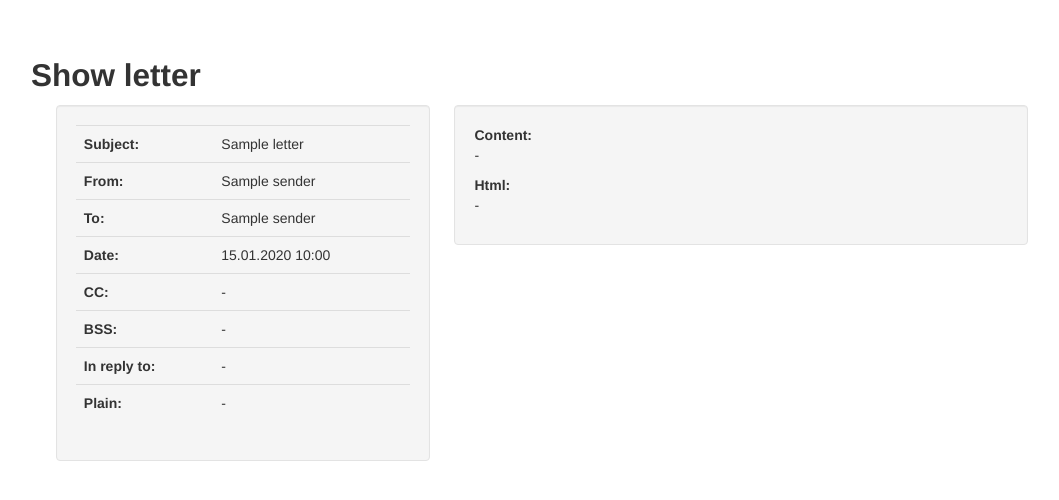
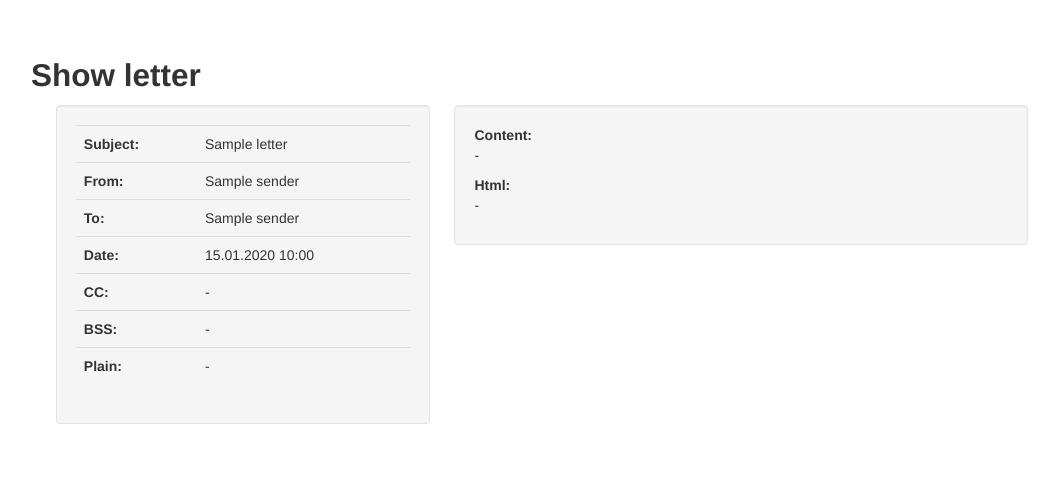
Before and after one commit to dizballanze/debugmail, a Django app: template frontend/templates/project/show-letter.html in a window 1280 px wide. Shown: the top 500 px of the page, without its empty margins (78-1137 px from the left). Run offline with Django 3.2, Linux system fonts and the light colour scheme; the template is opened without the code that fills it: most values are stand-ins (such as "Sample title", 1, 10 or a date in 2020); parts of the project's set-up code (start-up, migrations or seed data) failed here and were passed over; some libraries are stand-ins or nearby versions.

Commit message:
remove field from letter model

```diff
--- a/frontend/project/models.py
+++ b/frontend/project/models.py
@@ -14,7 +14,6 @@ class Letter(Document):
     subject = StringField(max_length=255, required=True)
     cc = StringField()
     bss = StringField()
-    in_reply_to = StringField()
     priority = StringField()
     html = StringField()
     plain = StringField()
--- a/frontend/templates/project/show-letter.html
+++ b/frontend/templates/project/show-letter.html
@@ -11,7 +11,6 @@
                 <tr><td><strong>Date:</strong></td> <td>{{ letter.date|date:"d.m.Y H:i" }}</td></tr>
                 <tr><td><strong>CC:</strong></td> <td>{{ letter.cc|default:"-" }}</td></tr>
                 <tr><td><strong>BSS:</strong></td> <td>{{ letter.bss|default:"-" }}</td></tr>
-                <tr><td><strong>In reply to:</strong></td> <td>{{ letter.in_reply_to|default:"-" }}</td></tr>
                 <tr><td><strong>Plain:</strong></td> <td>{{ letter.plain|default:"-" }}</td></tr>
             </table>
         </div>
--- a/frontend/templates/project/show_project.html
+++ b/frontend/templates/project/show_project.html
@@ -35,7 +35,6 @@
                             <strong>To:</strong> {{ letter.to }}<br>
                             <strong>CC:</strong> {{ letter.cc|default:"-" }}<br>
                             <strong>BSS:</strong> {{ letter.bss|default:"-" }}<br>
-                            <strong>In reply to:</strong> {{ letter.in_reply_to|default:"-" }}<br>
                             <strong>Plain:</strong> {{ letter.plain|default:"-" }}<br>
                             <strong>Content:</strong>
                             <p>
```
